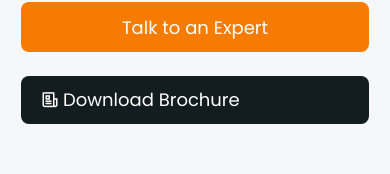
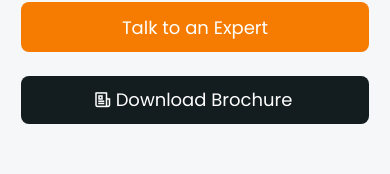
Before and after one commit to imaarzooray/panditelectricals, a React (Vite) app: page / in a window 390 px wide. Shown: the part 658-832 px from the top of the page. Built offline with nearby package versions, Linux system fonts and the light colour scheme; some icons are missing; a web font is replaced by a local one.

Commit message:
RESPONSIVE DESIGN: Minor Modifications

```diff
--- a/src/App.css
+++ b/src/App.css
@@ -204,6 +204,8 @@ button {
   cursor: pointer;
   font-size: 18px;
   border-radius: 8px;
+  display: flex;
+  justify-content: center;
   border: none;
   text-decoration: none;
   background-color: #131C1F;
@@ -1369,6 +1371,11 @@ form textarea {
 
 /* Small screens (mobiles) */
 @media (max-width: 768px) {
+  .information{
+    /* border: 2px solid red; */
+    display: flex;
+    flex-direction: column;
+  }
   .roll{
     /* border: 2px solid red; */
   }
```
